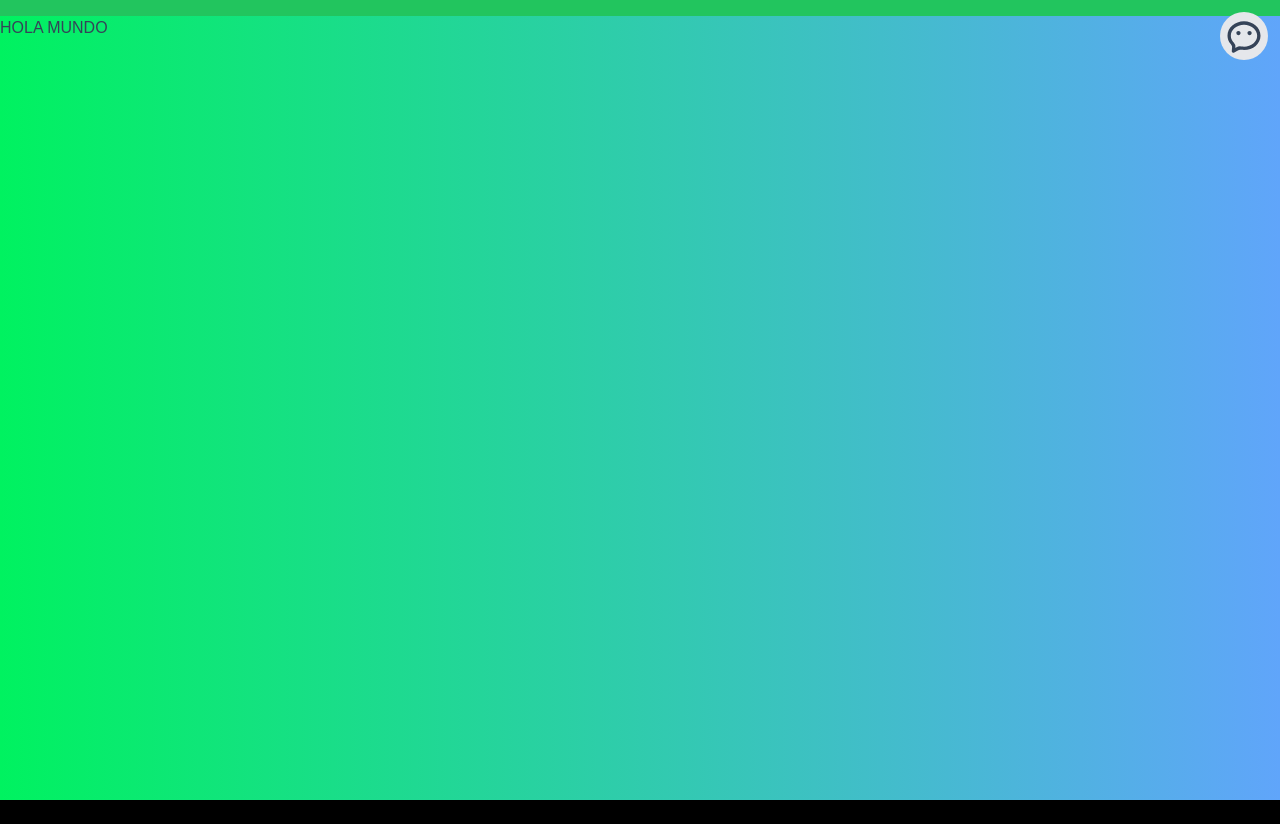
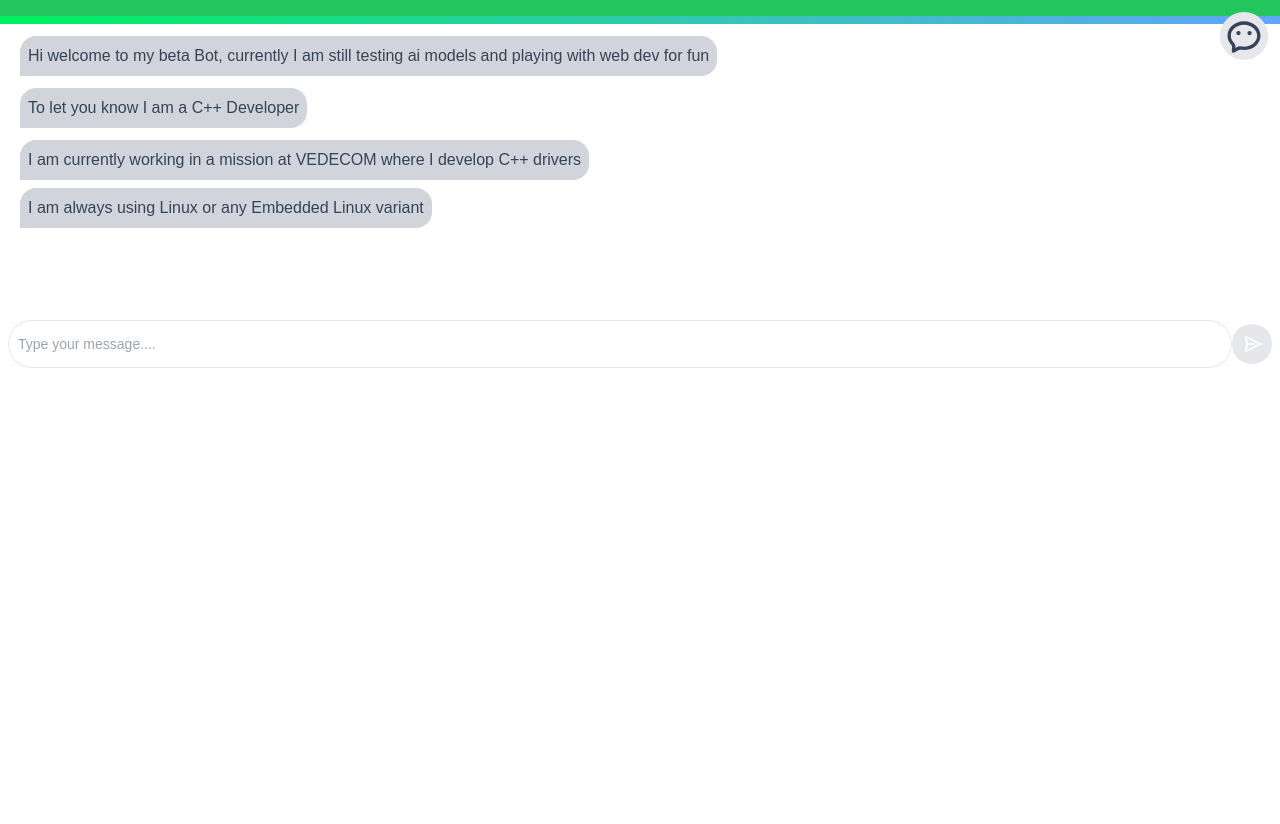
Before and after one commit to xaviSalazar/portfolio, a Next.js app: page / in a window 1280 px wide. Both pictures are taken after a click on the button 1244 px from the left and 36 px from the top of the page. Before the commit the page ends 800 px from the top, so only its background shows below. Built offline with nearby package versions, Linux system fonts and the light colour scheme; no server answers.

Commit message:
fix: chatbot layout

```diff
--- /dev/null
+++ b/components/Bot.tsx
@@ -0,0 +1,158 @@
+import React from "react";
+import { Component, useEffect, useState } from "react";
+import  { ChatLayout }  from "./chatLayout";
+
+var ws = null;
+var messages = []
+
+messages.unshift( { name : "bot", message: 'Hi welcome to my beta Bot, currently I am still testing ai models and playing with web dev for fun '} )
+messages.unshift( { name : "bot", message: 'To let you know I am a C++ Developer'} )
+messages.unshift( { name : "bot", message: 'I am currently working in a mission at VEDECOM where I develop C++ drivers'} )
+messages.unshift( { name : "bot", message: 'I am always using Linux or any Embedded Linux variant'} )
+
+
+export default function Bot() {
+
+  const [Message, setMessage] = useState('');
+
+  if (ws==null) ws = new WebSocket ('ws://localhost:8765');
+
+     ws.onopen = () => {
+    console.log("connected")
+    }
+
+    ws.onclose = () => {
+    console.log("Connection closed")
+  }
+
+   ws.onmessage = (ev) => {
+    messages.unshift({ name : "bot", message: ev.data})
+    console.log(messages)
+    setMessage('')
+  }
+
+    ws.onerror = (ev) => {
+    console.log(ev)
+  }
+
+    const onClick = (e) => {
+      messages.unshift({ name :"me", message :Message})
+      ws.send(Message)
+
+    }
+
+     const onChange = (e) => {
+        setMessage(e.target.value);
+    }
+
+    return (
+         < ChatLayout onChange={onChange} onClick={onClick} messages = {messages} />
+    )
+
+
+    }
+
+// export default Bot;
+
+
+ // if (ws==null) ws = new WebSocket ('ws://localhost:8765');
+
+  // const [Message, setMessage] = useState('');
+
+
+  // ws.onopen = () => {
+  //   console.log("connected")
+  // }
+
+  // ws.onclose = () => {
+  //   console.log("Connection closed")
+  // }
+
+  // ws.onmessage = (ev) => {
+  //   messages.unshift({ name : "bot", message: ev.data})
+  //   console.log(messages)
+  // }
+
+  // ws.onerror = (ev) => {
+  //   console.log(ev)
+  // }
+
+  //   const onClick = (e) => {
+  //     messages.unshift({ name :"me", message :Message})
+  //     ws.send(Message)
+  //   }
+
+  //   const onChange = (e) => {
+  //       setMessage(e.target.value);
+  //   }
+
+
+
+  //   return (
+  //     <>
+  //     {
+  //       < ChatLayout onChange={onChange} onClick={onClick} messages = {messages} />
+  //     }
+
+  //     </>
+  //   )
+
+  //}
+
+  // export default Chatbot
+///////////////////////////////////////////////////
+
+//         return (
+
+// <div className=" flex-col h-screen w-screen bg-white">
+
+//   <div id="chat"  className="flex flex-col mt-2 flex-col-reverse overflow-y-scroll space-y-3 mb-20 pb-3">
+
+//       {/* {updateChatText} */}
+
+//   </div>
+
+//   <div className="flex flex-row  items-center  my-2 w-full">
+//     <div
+//       className="ml-2 flex flex-row border-gray items-center w-full border rounded-3xl h-12 px-2"
+//     >
+
+//       <div className="w-full">
+//         <input
+//           type="text"
+//           id="message"
+//           className="border rounded-2xl border-transparent w-full focus:outline-none text-sm h-10 flex items-center"
+//           placeholder="Type your message...."
+//           onChange={(e) => handleChange(e)}
+//         />
+//       </div>
+
+//     </div>
+
+//     <div>
+//         <button
+//          id="self"
+//         className="flex items-center justify-center h-10 w-10 mr-2 rounded-full bg-gray-200 hover:bg-gray-300 text-indigo-800 text-white focus:outline-none"
+//         onClick={ sentMessage }
+//       >
+//         <svg
+//           className="w-5 h-5 transform rotate-90 -mr-px"
+//           fill="none"
+//           stroke="currentColor"
+//           viewBox="0 0 24 24"
+//           xmlns="http://www.w3.org/2000/svg"
+//         >
+//           <path
+//             stroke-linecap="round"
+//             stroke-linejoin="round"
+//             stroke-width="2"
+//             d="M12 19l9 2-9-18-9 18 9-2zm0 0v-8"
+//           ></path>
+//         </svg>
+//       </button>
+//     </div>
+
+//   </div>
+// </div>
+
+//         )
--- /dev/null
+++ b/components/chatLayout.tsx
@@ -0,0 +1,85 @@
+import React, { FunctionComponent } from "react"
+
+export const ChatLayout = ( {onChange, onClick,messages} ) => {
+
+
+   const updateChatText = messages.map( (msg,index) => {
+
+          console.log('variable')
+
+          if(msg.name === "bot")
+          {
+            return (
+            <div key = {index} className="other break-all mt-2  ml-5 rounded-bl-none float-none bg-gray-300 mr-auto rounded-2xl p-2">
+            {msg.message}
+            </div>
+            )
+          } else {
+            return (
+            <div  key = {index}  className="w-max ml-auto break-all mt-2 mb-1 p-2 rounded-br-none bg-blue-500 rounded-2xl text-white text-left mr-5">
+            {msg.message}
+            </div>
+            )
+
+          }
+        }
+    )
+
+
+
+    return (
+
+        <div className=" flex-col h-screen w-screen bg-white">
+
+          <div id="chat"  className="flex flex-col mt-2 flex-col-reverse overflow-y-scroll space-y-3 mb-20 pb-3">
+
+              {updateChatText}
+
+          </div>
+
+          <div className="flex flex-row  items-center  my-2 w-full">
+            <div
+              className="ml-2 flex flex-row border-gray items-center w-full border rounded-3xl h-12 px-2"
+            >
+
+              <div className="w-full">
+                <input
+                  type="text"
+                  id="message"
+                  className="border rounded-2xl border-transparent w-full focus:outline-none text-sm h-10 flex items-center"
+                  placeholder="Type your message...."
+                  onChange={ onChange }
+                />
+              </div>
+
+            </div>
+
+            <div>
+                <button
+                 id="self"
+                className="flex items-center justify-center h-10 w-10 mr-2 rounded-full bg-gray-200 hover:bg-gray-300 text-indigo-800 text-white focus:outline-none"
+                onClick={ onClick }
+              >
+                <svg
+                  className="w-5 h-5 transform rotate-90 -mr-px"
+                  fill="none"
+                  stroke="currentColor"
+                  viewBox="0 0 24 24"
+                  xmlns="http://www.w3.org/2000/svg"
+                >
+                  <path
+                    stroke-linecap="round"
+                    stroke-linejoin="round"
+                    stroke-width="2"
+                    d="M12 19l9 2-9-18-9 18 9-2zm0 0v-8"
+                  ></path>
+                </svg>
+              </button>
+            </div>
+
+          </div>
+        </div>
+
+                )
+
+}
--- a/package.json
+++ b/package.json
@@ -13,6 +13,7 @@
     "next": "12.0.9",
     "next-themes": "0.0.15",
     "react": "17.0.2",
+    "react-chatbot-kit": "^2.0.1",
     "react-dom": "17.0.2",
     "react-icons": "^4.3.1",
     "react-simple-chatbot": "^0.6.1",
--- a/pages/_app.tsx
+++ b/pages/_app.tsx
@@ -3,16 +3,19 @@ import Navbar from '../components/Navbar'
 import '../styles/globals.css'
 import {ThemeProvider} from 'next-themes'
 import { AnimatePresence } from "framer-motion"
-import { useState } from 'react'
+import { useState, useEffect } from 'react'
 import { RiWechat2Line } from 'react-icons/ri'
+import Bot  from '../components/Bot'
+
 
 function MyApp({ Component, pageProps, router }) {
 
   const [chatButton, setChatButton] = useState(true);
 
+
   return (
   <ThemeProvider attribute='class'>
-  <div >
+  <div>
 
   <div className="p-2 sticky top-0 bg-green-500 text-right">
       < button
@@ -26,7 +29,7 @@ function MyApp({ Component, pageProps, router }) {
     {
       chatButton ? (
 
-  <div className='grid grid-cols-12 gap-6 px-5 lg:px-48 my-14 sm:px-20 md:px-32'>
+  <div className='grid grid-cols-12 gap-6 px-5 lg:px-48 my-14 sm:px-20 md:px-32' >
     <div  className='col-span-12 bg-white dark:bg-dark-500 lg:col-span-3 rounded-2x1 p-4 text-center shadow-custom-light dark:shadow-custom-dark'>
       <Sidebar/>
       </div>
@@ -37,7 +40,7 @@ function MyApp({ Component, pageProps, router }) {
         </AnimatePresence>
     </div>
   </div>
-      ) : <p>HOLA MUNDO</p>
+      ) : <Bot/>
 
     }
   </div>
```
Also changed, not shown: 1 other file (tests, documents, lock files or other folders).
